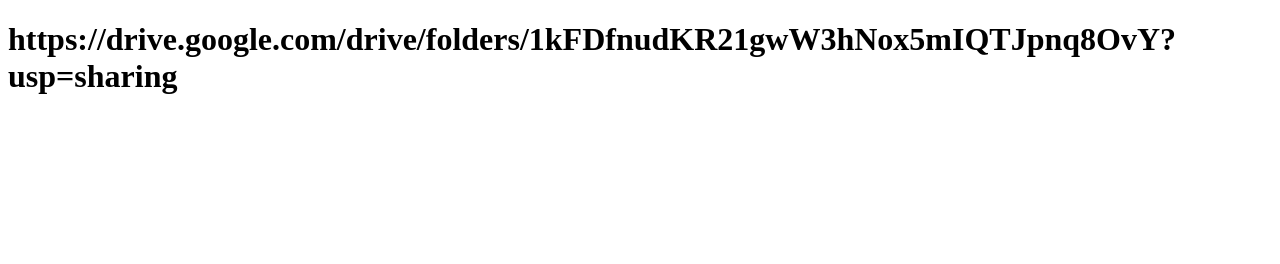
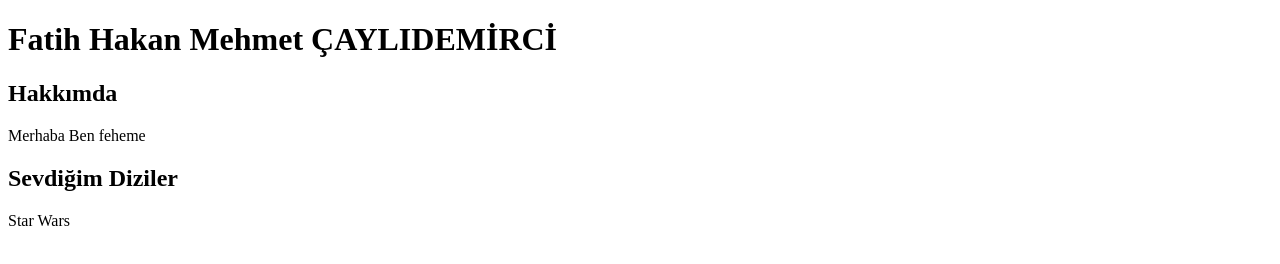
Before and after one commit to feheme/kodluyoruzilkrepo, a plain HTML site: page index.html in a window 1280 px wide. Drawn offline with Linux system fonts and the light colour scheme.

Commit message:
index.html güncllendi

```diff
--- a/index.html
+++ b/index.html
@@ -7,6 +7,11 @@
     <title>Document</title>
 </head>
 <body>
-    <h1>https://drive.google.com/drive/folders/1kFDfnudKR21gwW3hNox5mIQTJpnq8OvY?usp=sharing</h1>
+    <h1>Fatih Hakan Mehmet ÇAYLIDEMİRCİ</h1>
+    <h2>Hakkımda</h2>
+    <p>Merhaba Ben feheme</p>
+    <h2>Sevdiğim Diziler</h2>
+    <p>Star Wars</p>
+    <!-- https://drive.google.com/drive/folders/1kFDfnudKR21gwW3hNox5mIQTJpnq8OvY?usp=sharing -->
 </body>
 </html>
```
